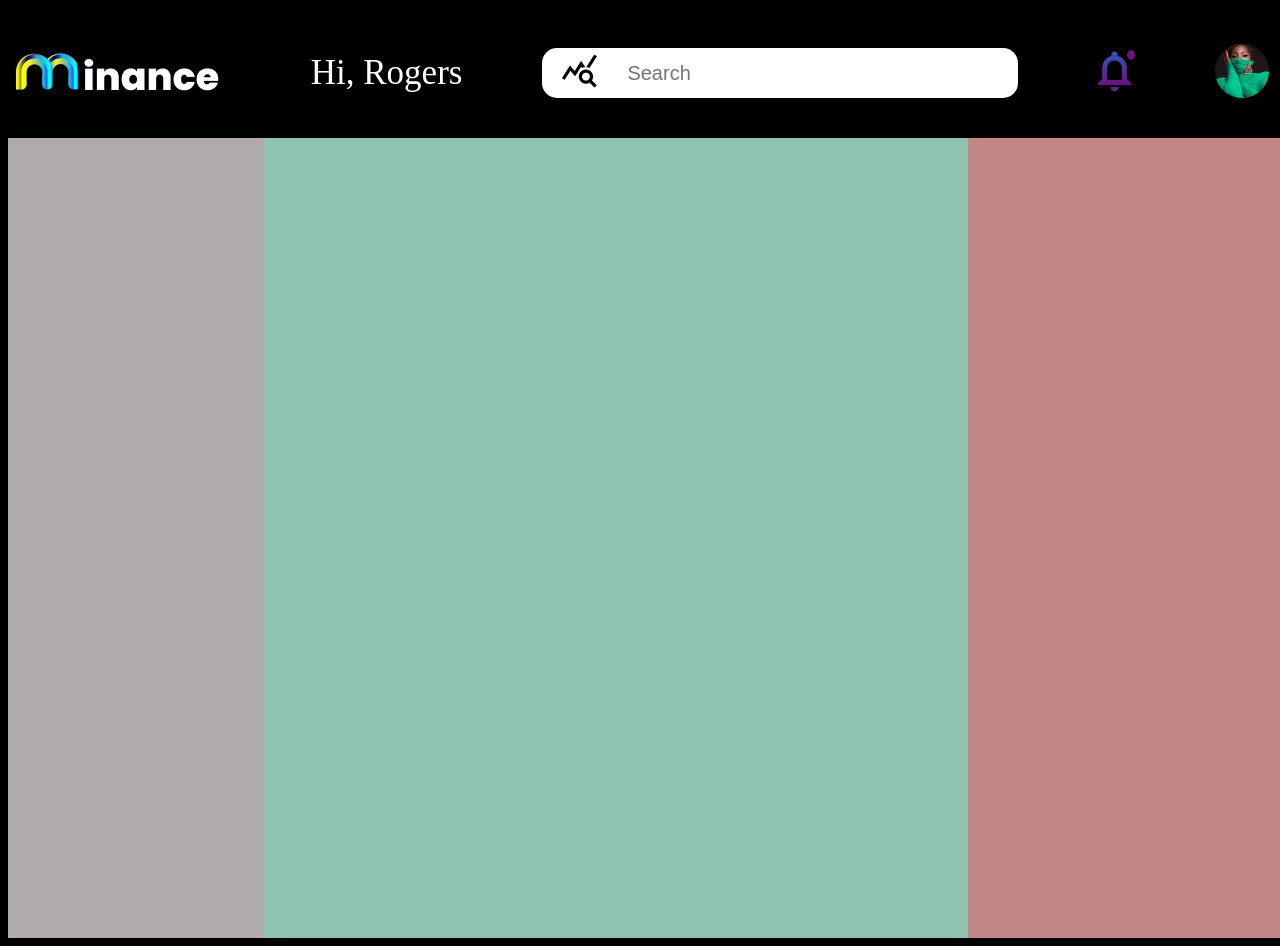
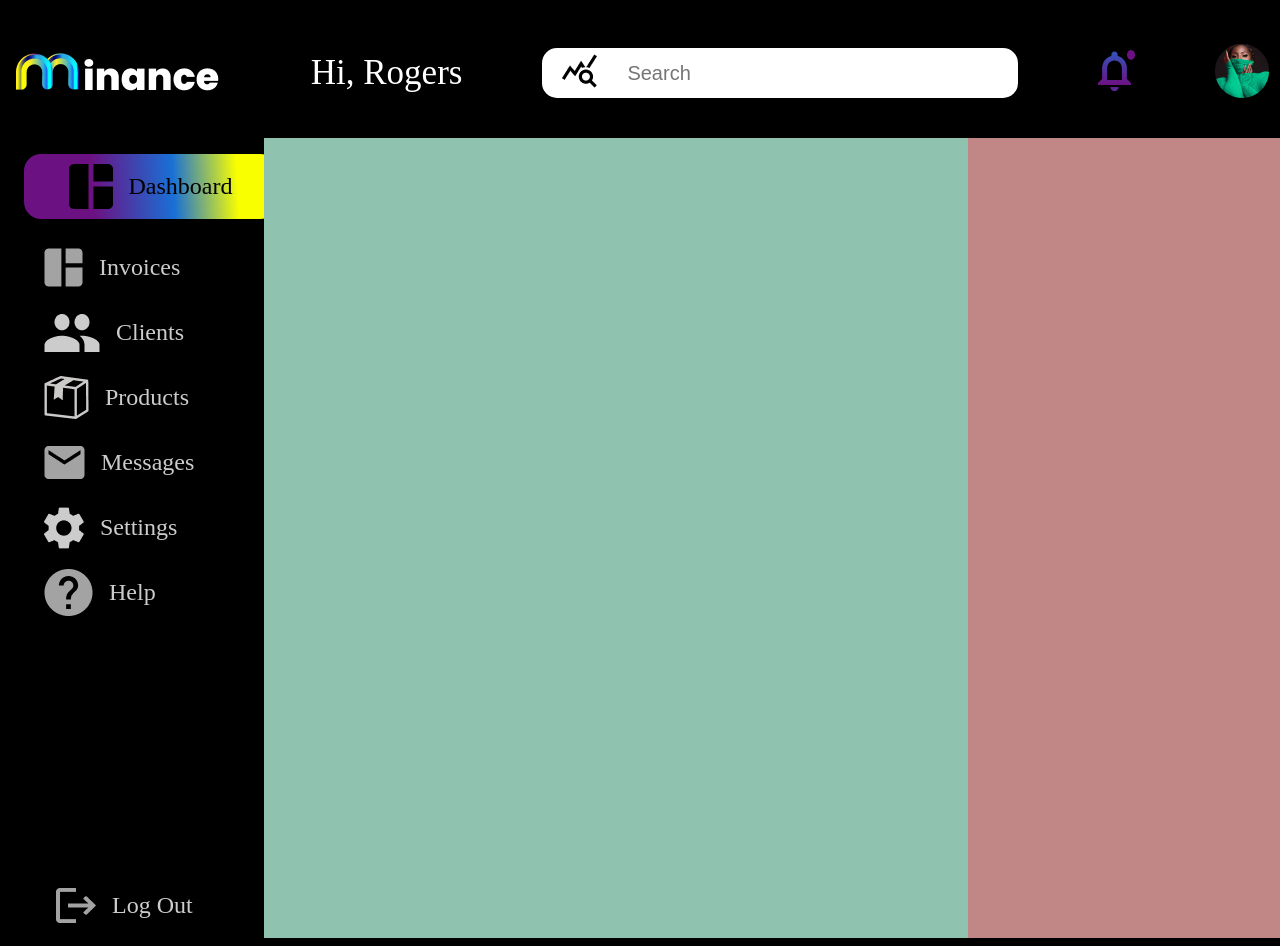
Before and after one commit to aarena18/Dashboard-integration, a website: page index.html in a window 1280 px wide. Drawn offline with Linux system fonts and the light colour scheme.

Commit message:
:rocket: left side nav  deployed

```diff
--- a/index.html
+++ b/index.html
@@ -47,7 +47,42 @@
     <main>
       <!--LEFT SIDE NAV  -->
       <section id="l-side-nav">
-        <div class="container"></div>
+        <div>
+          <div class="container">
+            <img src="img/dash_logo.png" alt="Dashboard_logo" />
+            <h2>Dashboard</h2>
+          </div>
+          <div class="middle-container">
+            <div class="el-li">
+              <img src="img/Dash_w.png" alt="" />
+              <h2>Invoices</h2>
+            </div>
+            <div class="el-li">
+              <img src="img/Profile.png" alt="" />
+              <h2>Clients</h2>
+            </div>
+            <div class="el-li">
+              <img src="img/Packg.png" alt="" />
+              <h2>Products</h2>
+            </div>
+            <div class="el-li">
+              <img src="img/Mail.png" alt="" />
+              <h2>Messages</h2>
+            </div>
+            <div class="el-li">
+              <img src="img/Settings.png" alt="" />
+              <h2>Settings</h2>
+            </div>
+            <div class="el-li">
+              <img src="img/Help.png" alt="" />
+              <h2>Help</h2>
+            </div>
+          </div>
+        </div>
+        <div class="bottom-container">
+          <img src="img/Log_out.png" alt="Logout_logo" />
+          <h2>Log Out</h2>
+        </div>
       </section>
 
       <!-- MAIN CONTENT -->
--- a/style/index.scss
+++ b/style/index.scss
@@ -1,10 +1,11 @@
 @import "sass/header";
+@import "sass/left-side-nav";
 
-* {
+body {
   background-color: #000;
 }
 
-main{
+main {
   display: flex;
   flex-direction: row;
   justify-content: space-between;
@@ -12,18 +13,13 @@ main{
   height: 100vh;
   width: 100vw;
 }
-#l-side-nav{
-  background-color: rgb(175, 171, 171);
-    height: 100%;
-    width: 20%;
 
-}
-#main-content{
+#main-content {
   background-color: rgb(143, 195, 176);
   height: 100%;
   width: 55%;
 }
-#r-side-nav{
+#r-side-nav {
   background-color: rgb(193, 134, 134);
   height: 100%;
   width: 25%;
--- /dev/null
+++ b/style/sass/_left-side-nav.scss
@@ -0,0 +1,63 @@
+#l-side-nav {
+  height: 100%;
+  width: 20%;
+  display: flex;
+  flex-direction: column;
+  justify-content: space-between;
+  float: left;
+  .container {
+    margin-top: 16px;
+    height: 65px;
+    width: 253px;
+    border-radius: 17px;
+    margin-left: 16px;
+    display: flex;
+    justify-content: center;
+    align-items: center;
+    gap: 16px;
+    background: linear-gradient(
+      266.37deg,
+      #faff00 -5.82%,
+      #faff00 15.95%,
+      #1970d6 41.2%,
+      #6c1182 72.88%
+    );
+    h2 {
+      font-size: 1.5rem;
+      font-weight: 400;
+    }
+  }
+  .middle-container {
+    margin-top: 16px;
+    margin-left: 20px;
+    .el-li {
+      height: 65px;
+      width: 253px;
+      border-radius: 17px;
+      margin-left: 16px;
+      display: flex;
+
+      align-items: center;
+      gap: 16px;
+      h2 {
+        color: rgba(255, 255, 255, 0.8);
+        font-size: 1.5rem;
+        font-weight: 500;
+      }
+    }
+  }
+  .bottom-container {
+    height: 65px;
+    width: 253px;
+    border-radius: 17px;
+    margin-left: 48px;
+    display: flex;
+    align-items: center;
+    gap: 16px;
+    h2 {
+      color: rgba(255, 255, 255, 0.8);
+      font-size: 1.5rem;
+      font-weight: 500;
+    }
+  }
+}
```
Also changed, not shown: style/index.css, 1 other file. Lines whose indentation alone changed are shown as unchanged.
